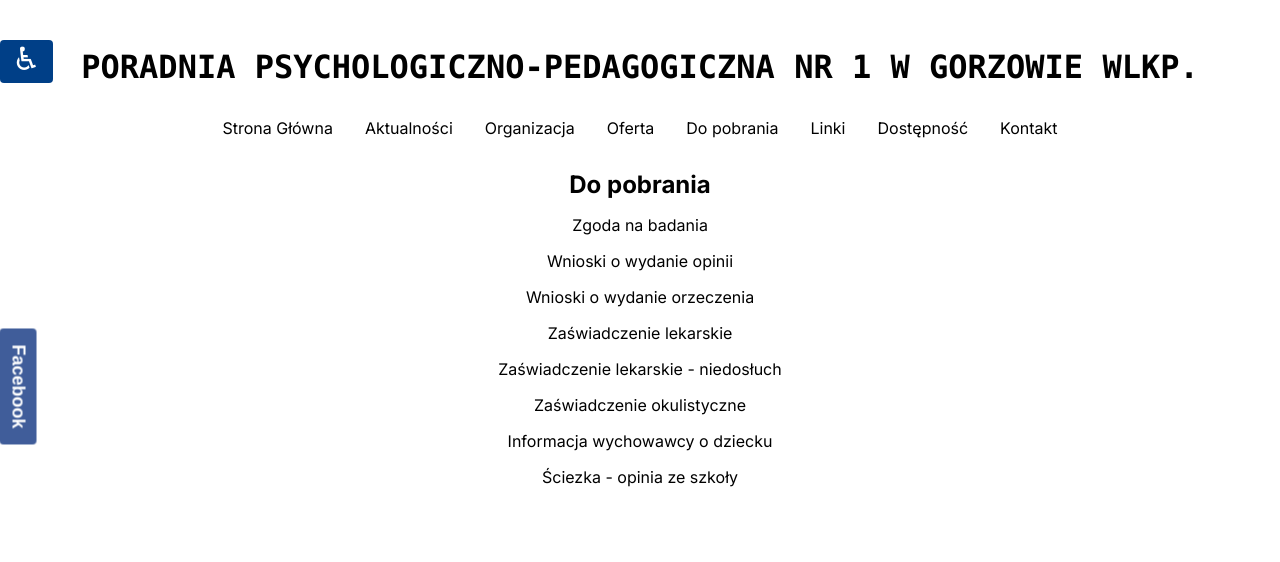
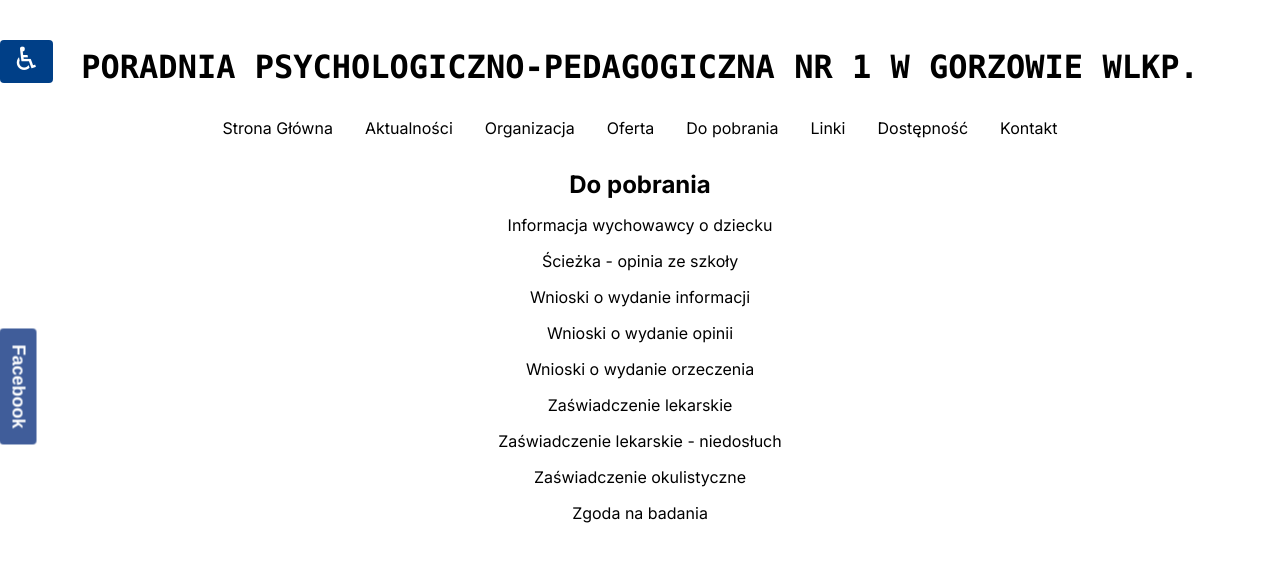
Before and after one commit to Madejczyk/ppp1gorzow, a Next.js app: page /dopobrania in a window 1280 px wide. Shown: the top 562 px of the page. Built offline with nearby package versions, Linux system fonts and the light colour scheme.

Commit message:
wniosek o wydanie informacji

```diff
--- a/app/dopobrania/page.tsx
+++ b/app/dopobrania/page.tsx
@@ -6,10 +6,20 @@ export default function Dopobrania() {
         <Header />
         <h2>{"Do pobrania"}</h2>
         <Link
-            href="/pliki/Zgoda_na_badania.doc"
+            href="/pliki/Informacja_wychowawcy_o_dziecku.docx"
             target="_blank"
             rel="noopener noreferrer"
-        >Zgoda na badania</Link>
+        >Informacja wychowawcy o dziecku</Link>
+        <Link
+            href="/pliki/Ściezka_opinia_ze_szkoły.doc"
+            target="_blank"
+            rel="noopener noreferrer"
+        >Ścieżka - opinia ze szkoły</Link>
+        <Link
+            href="/pliki/Wniosek_o_wydanie_informacji.doc"
+            target="_blank"
+            rel="noopener noreferrer"
+        >Wnioski o wydanie informacji</Link>
         <Link
             href="/pliki/Wniosek_o_wydanie_opinii.doc"
             target="_blank"
@@ -36,14 +46,9 @@ export default function Dopobrania() {
             rel="noopener noreferrer"
         >Zaświadczenie okulistyczne</Link>
         <Link
-            href="/pliki/Informacja_wychowawcy_o_dziecku.docx"
+            href="/pliki/Zgoda_na_badania.doc"
             target="_blank"
             rel="noopener noreferrer"
-        >Informacja wychowawcy o dziecku</Link>
-        <Link
-            href="/pliki/Ściezka-opinia_ze_szkoły.doc"
-            target="_blank"
-            rel="noopener noreferrer"
-        >Ściezka - opinia ze szkoły</Link>
+        >Zgoda na badania</Link>
     </main>
 }
```
Also changed, not shown: 2 other files (tests, documents, lock files or other folders).
